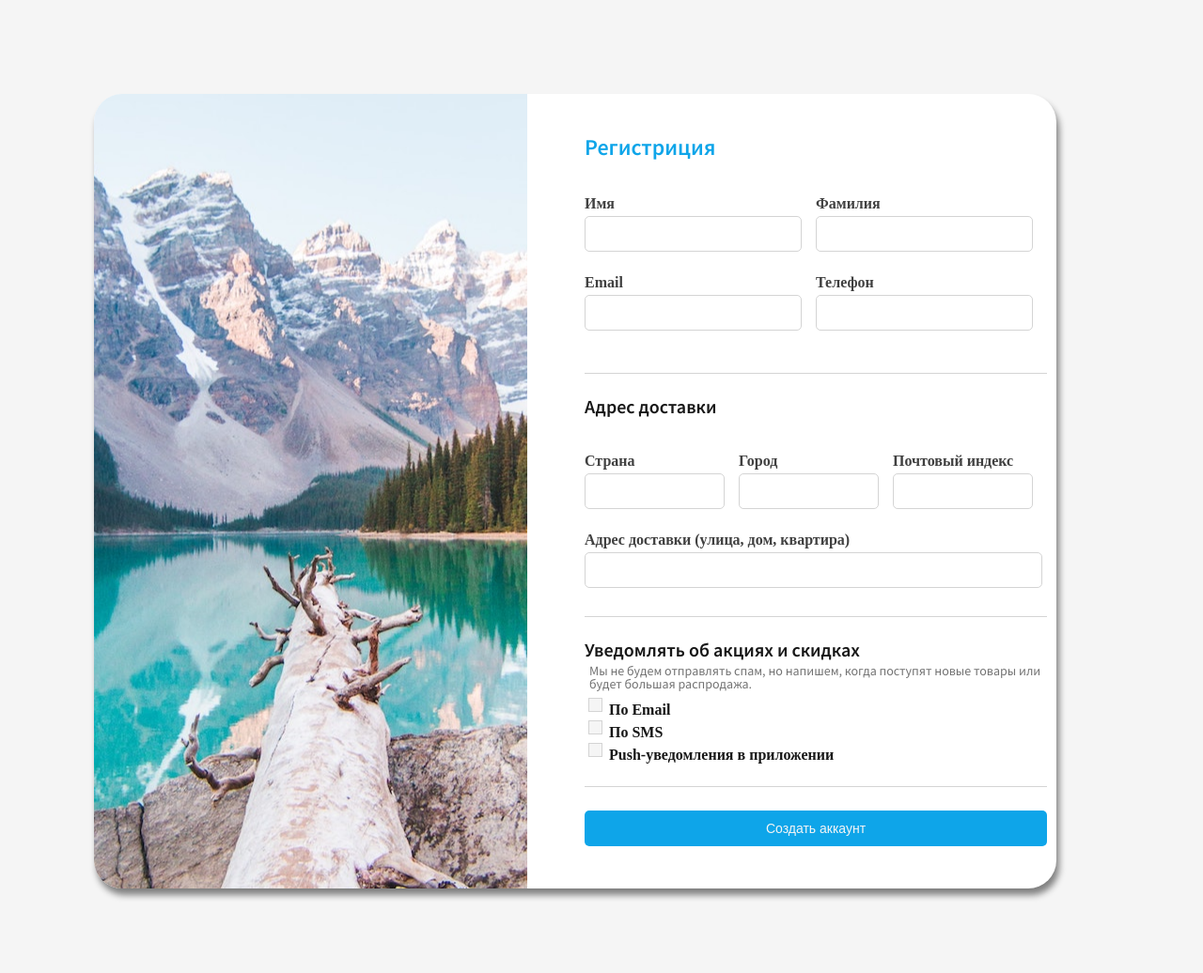
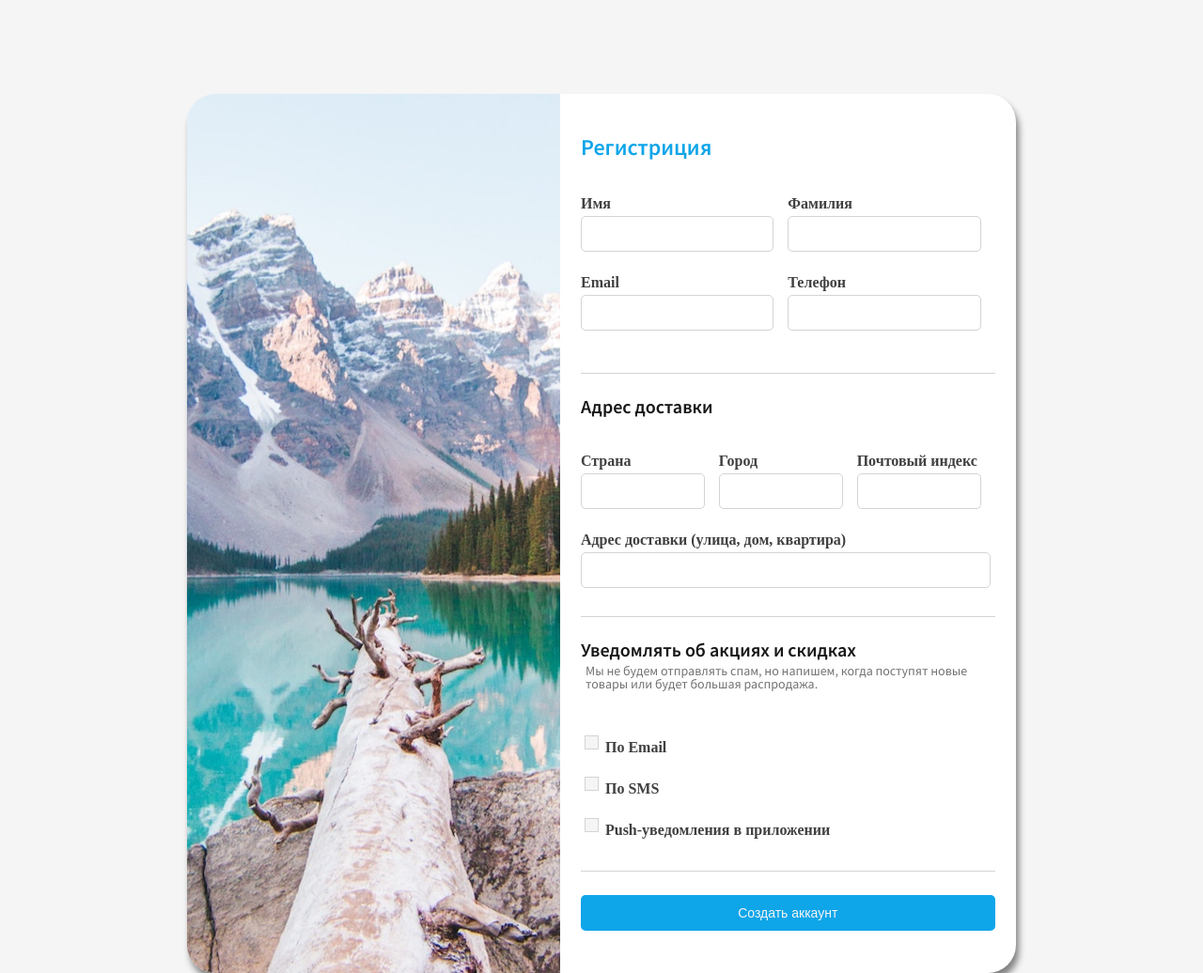
Before and after one commit to cocaroach23/forms, a plain HTML site: page index.html in a window 1280 px wide. Shown: the top 1036 px of the page at 94% size. Drawn offline with Linux system fonts and the light colour scheme.

Commit message:
контрольная версия проекта

```diff
--- a/index.html
+++ b/index.html
@@ -29,22 +29,22 @@
                         <div class="items">
                             <div class="item_reg">
                                 <label  for="name">Имя</label>
-                                <input class="input_style" id="name" type="text">
+                                <input class="input_style" id="name" name="name" type="text">
                             </div>
 
                             <div class="item_reg">
                                 <label for="surname">Фамилия</label>
-                                <input class="input_style" id="surname" type="text">
+                                <input class="input_style" id="surname" name="surname" type="text">
                             </div>
 
                             <div class="item_reg">
                                 <label for="email">Email</label>
-                                <input class="input_style" id="email" type="email">
+                                <input class="input_style" id="email" name="email" type="email">
                             </div>
 
                             <div class="item_reg">
                                 <label for="phone">Телефон</label>
-                                <input class="input_style" id="phone" type="number">
+                                <input class="input_style" id="phone" name="phone" type="number">
                             </div>
                         </div>
 
@@ -59,7 +59,7 @@
                         <div class="items">
                             <div class="item_deli">
                                 <label for="country">Страна</label>
-                                <input class="input_style" list="country" type="text">
+                                <input class="input_style" list="country" name="country" type="text">
                                 <!--<input list="OWNER" value="" type="text" />-->
                                 <datalist class="country_fon" id="country">
                                 <option>Россия
@@ -71,17 +71,17 @@
 
                             <div class="item_deli">
                                 <label for="city">Город</label>
-                                <input class="input_style" id="city" type="text">
+                                <input class="input_style" id="city" name="city" type="text">
                             </div>
 
                             <div class="item_deli">
                                 <label for="index">Почтовый индекс</label>
-                                <input class="input_style" id="index" type="number">
+                                <input class="input_style" id="index" name="index" type="number">
                             </div>
 
                             <div class="item_delivery">
                                 <label for="delivery">Адрес доставки (улица, дом, квартира)</label>
-                                <input class="input_style" id="delivery" type="text">
+                                <input class="input_style" id="delivery" name="delivery" type="text">
                             </div>
                         </div>
 
@@ -97,16 +97,16 @@
 
                     <!--<form action="https://www.bit-by-bit.ru/form-submit">-->
                         <div class="choice_checkbox">
-                            <div>
-                                <input class="checkbox" type="checkbox" id="contactChoice1" name="">
-                                <label for="contactChoice1">По Email</label>
+                            <div class="checkbox_form">
+                                <input class="checkbox" type="checkbox" id="contactChoice1" name="email">
+                                <label for="contactChoice1" >По Email</label>
                             </div>
-                            <div>
-                                <input class="checkbox" type="checkbox" id="contactChoice2" name="">
+                            <div class="checkbox_form">
+                                <input class="checkbox" type="checkbox" id="contactChoice2" name="sms">
                                 <label for="contactChoice2">По SMS</label>
                             </div>
-                            <div>
-                                <input class="checkbox" type="checkbox" id="contactChoice3" name="">
+                            <div class="checkbox_form">
+                                <input class="checkbox" type="checkbox" id="contactChoice3" name="Push">
                                 <label for="contactChoice3">Push-уведомления в приложении</label>
                             </div>
                         </div>
--- a/styles.css
+++ b/styles.css
@@ -4,6 +4,8 @@
 }
 
 .questionnaire_fon{
+    display: flex;
+    justify-content: center;
     background-color: #f5f5f5;
     padding: 100px;
 }
@@ -81,11 +83,12 @@ h2{
 }*/
 
 .right_content{
-    display: flex;
+
+    margin: auto;
     flex-direction: column;
     width: calc(100% / 2);
 
-    padding: 20px 10px 20px 10px;
+    padding: 20px 0px 20px 0px;
 
 
 }
@@ -172,6 +175,7 @@ h2{
 }
 
 .choice_checkbox{
+    margin-top: 30px;
     font-size: 16px;
     font-weight: 600;
     color: #171717;
@@ -184,6 +188,12 @@ h2{
     margin-bottom: 25px;
 }
 
+.checkbox_form{
+    padding: 10px 0px 10px 0px;
+    color: #404040;
+    font-size: 16px;
+}
+
 button{
     width: 100%;
     border: none;
```
